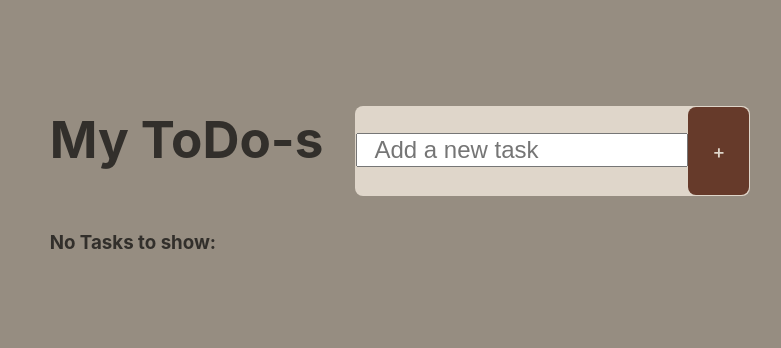
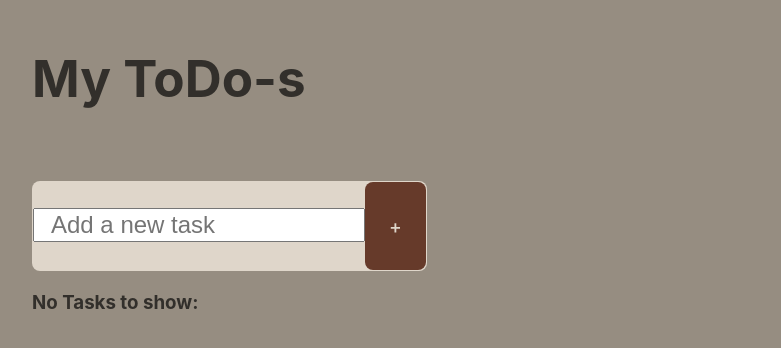
Before and after one commit to annagabain/to-do-app, a React (Vite) app in the folder to-do/: page / in a window 1280 px wide. Shown: the part 212-560 px from the top of the page, without its empty margins (240-1021 px from the left). Built offline with nearby package versions, Linux system fonts and the light colour scheme.

Commit message:
Fix padding and center content

```diff
--- a/to-do/src/App.css
+++ b/to-do/src/App.css
@@ -1,13 +1,13 @@
 #root {
   max-width: 1280px;
   margin: 0 auto;
-  padding: 2rem;
+  padding: 1rem;
   text-align: center;
 }
 
 .newcard {
   display: flex;
-  flex-direction: row;
+  flex-direction: column;
   justify-content: space-between;
   align-items: baseline;
   gap: 2rem;
@@ -19,6 +19,7 @@
     border: 1px solid transparent;
     transition: transform 0.3s ease, box-shadow 0.3s ease, background-color 0.3s ease;
   }
+
   .task-input {
     padding-left: 1rem;
     margin-top: 1rem;
@@ -33,12 +34,25 @@
   flex-direction: column;
   width: 100%;
   text-align: left;
+
+  .cards-titles {
+    margin-top: 1rem;
+    padding-left: 4rem;
+
+    color: var(--mocca);
+    display: grid;
+    grid-template-columns: 1fr 6fr 2fr;
+    gap: 1rem;
+
+    text-align: center;
+  }
 }
 
 ul {
   list-style-type: none;
- li {
-    /* padding-left: 1rem; */
+
+  li,
+  .cards-titles {
     margin-top: 1rem;
     background-color: var(--antiquewhite);
     color: var(--mocca);
@@ -49,8 +63,6 @@ ul {
     border-radius: 8px;
     border: 1px solid transparent;
     transition: transform 0.3s ease, box-shadow 0.3s ease, background-color 0.3s ease;
-
-    font-size: 1.5rem;
     font-weight: 500;
   }
 
@@ -62,11 +74,11 @@ ul {
 }
 
 .done {
-background-color: green;
+  background-color: green;
   color: var(--antiquewhite);
 }
 
 .un-done {
   background-color: red;
-    color: var(--antiquewhite);
-  }
+  color: var(--antiquewhite);
+}
--- a/to-do/src/App.tsx
+++ b/to-do/src/App.tsx
@@ -20,7 +20,7 @@ function App() {
   }
 
 
- // handles Enter key press in the input field
+  // handles Enter key press in the input field
   function handleKeyDown(event: React.KeyboardEvent<HTMLInputElement>) {
     if (event.key === 'Enter') {
       addNewTask();
@@ -66,6 +66,7 @@ function App() {
         </div>
         <div className='add-new-field'>
           <input
+            id='add-new'
             type="text"
             value={newTask}
             onChange={(event) => setNewTask(event.target.value)}
@@ -83,7 +84,17 @@ function App() {
         {tasks.length === 0 ? (
           <h3>No Tasks to show:</h3>
         ) : (
+          <>
+          <article className="cards-titles">
+          <h3>Status:</h3>
           <h3>My Tasks:</h3>
+          <h3>Delete:</h3>
+          </article>
+
+
+          </>
+
+
         )}
         <ul>
           {tasks.map((task, i) => (
--- a/to-do/src/index.css
+++ b/to-do/src/index.css
@@ -2,6 +2,7 @@
   font-family: Inter, system-ui, Avenir, Helvetica, Arial, sans-serif;
   line-height: 1.5;
   font-weight: 400;
+
 
 
   --antiquewhite: #dfd6ca;
@@ -25,10 +26,21 @@
 
 body {
   margin: 0;
+  padding: 0;
+  /* width: 100%; */
   display: flex;
-  place-items: center;
+  align-items: center;
+  background-color: var(--moccabeige);
   min-width: 320px;
+  /* max-width: 800px; */
   min-height: 100vh;
+}
+
+#root {
+  max-width: 800px;
+  width: 100%;
+  padding: 2rem;
+  box-sizing: border-box;
 }
 
 h1 {
@@ -61,8 +73,7 @@ button,
 
 button:hover,
 .card button:hover,
-.newitembutton:hover
- {
+.newitembutton:hover {
   background-color: var(--moccabeige);
   color: var(--mocca);
   border-color: var(--mocca);
```
